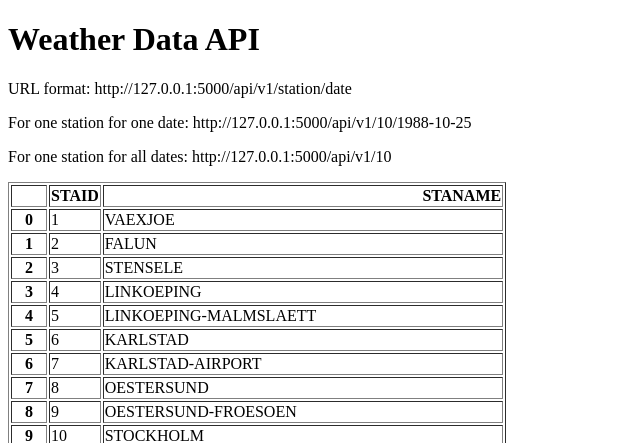
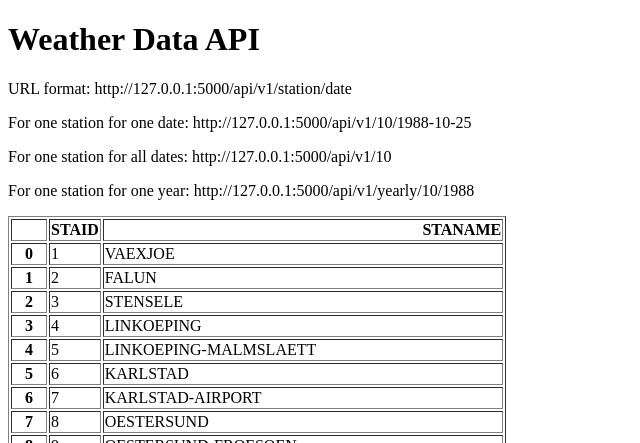
Before and after one commit to oldmcdonnell/Weather_API2, a Flask app: page / in a window 1280 px wide. Shown: the top 443 px of the page, without its empty margins (0-640 px from the left). Run offline with Flask 3, Linux system fonts and the light colour scheme.

Commit message:
added yearly, fixed

```diff
--- a/main.py
+++ b/main.py
@@ -29,6 +29,15 @@ def all_data(station):
     return result
 
 
+@app.route("/api/v1/yearly/<station>/<year>")
+def yearly(station, year):
+    filename = "data/TG_STAID" + str(station).zfill(6) + ".txt"
+    df = pd.read_csv(filename, skiprows=20)
+    df['    DATE'] = df['    DATE'].astype(str)
+    result = df[df['    DATE'].str.startswith(str(year))].to_dict(orient='records')
+    print(result)
+    return result
+
 
 #only run flask script from the main page
 if __name__ == "__main__":
--- a/templates/home.html
+++ b/templates/home.html
@@ -9,6 +9,7 @@
 <p>URL format: http://127.0.0.1:5000/api/v1/station/date</p>
 <p>For one station for one date: http://127.0.0.1:5000/api/v1/10/1988-10-25</p>
 <p>For one station for all dates: http://127.0.0.1:5000/api/v1/10</p>
+<p>For one station for one year: http://127.0.0.1:5000/api/v1/yearly/10/1988</p>
 <p>{{data|safe}}</p>
 </body>
 </html>
```
